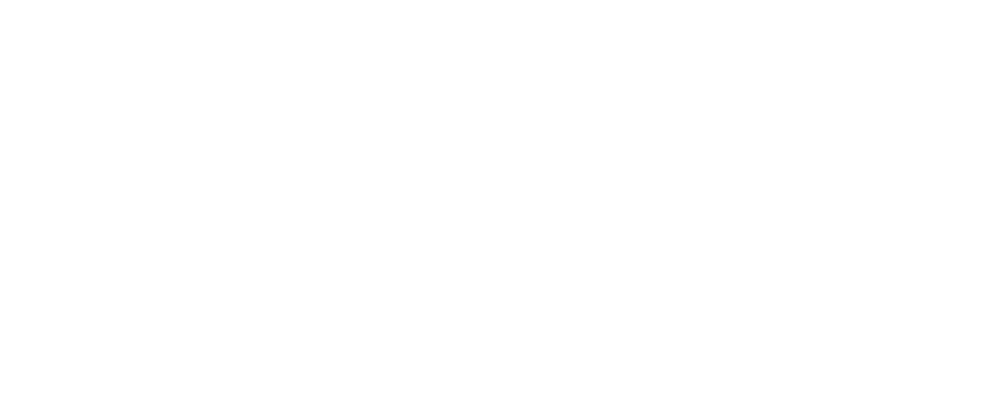
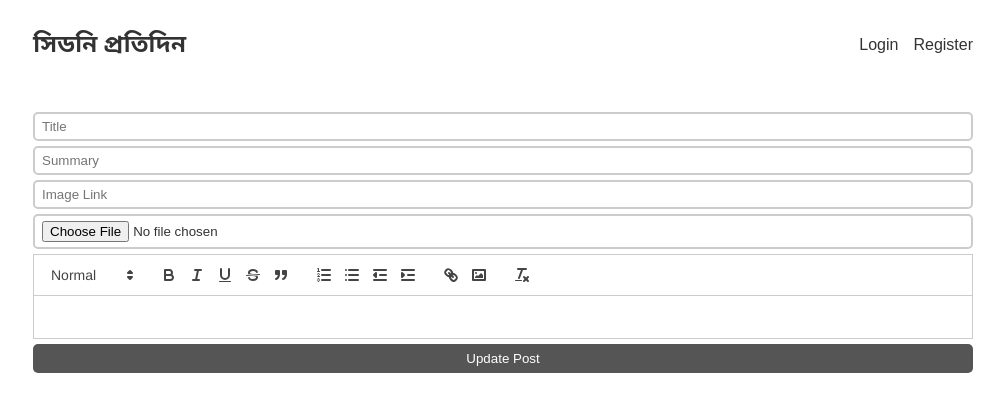
Before and after one commit to GlassesGuy321/Sydney-Protidin-News-Website, a React (Create React App) app in the folder client/: page /edit/1 in a window 1280 px wide. Before the commit this address had no page. Shown: the top 412 px of the page, without its empty margins (137-1141 px from the left). Built offline with nearby package versions, Linux system fonts and the light colour scheme; no server answers.

Commit message:
Can now edit pages after posting

```diff
--- a/client/src/App.css
+++ b/client/src/App.css
@@ -1,5 +1,9 @@
 * {
   box-sizing: border-box;
+}
+
+a {
+  cursor: pointer;
 }
 
 body {
@@ -13,7 +17,7 @@
 
 main {
   padding: 10px;
-  max-width: 700px;
+  max-width: 960px;
   margin: 0 auto;
 }
 
@@ -46,6 +50,12 @@
   gap: 20px;
   margin-bottom: 30px;
 
+}
+
+@media screen and (max-width: 600px) {
+  section.post {
+    grid-template-columns: 1fr;
+  }
 }
 
 section.post div.texts h2 {
@@ -93,6 +103,7 @@
 }
 
 button {
+  cursor: pointer;
   width: 100%;
   display: block;
   background-color: #555;
@@ -114,18 +125,6 @@
   margin: 10px 0 10px;
 }
 
-div.post-page div.image {
-  display: flex;
-  justify-content: center;
-  width: 100%;
-  margin-bottom: 10px;
-}
-
-div.post-page a {
-  color: #333;
-  text-decoration: underline;
-}
-
 div.post-page div.credentials {
   display: flex;
   justify-content: flex-start;
@@ -137,3 +136,43 @@
 div.post-page div.credentials * {
   margin: 0px 1px 10px;
 }
+
+div.post-page div.edit-row {
+  text-align: center;
+  margin-bottom: 20px;
+}
+
+div.post-page a.edit-btn {
+  background-color: #333;
+  display: inline-flex;
+  align-items: center;
+  gap: 5px;
+  color: #fff;
+  padding: 15px 30px;
+  border-radius: 5px;
+  text-decoration: none;
+}
+
+a svg {
+  translate: 0px -2px;
+  height: 20px;
+}
+
+div.post-page div.image {
+  display: flex;
+  justify-content: center;
+  margin-bottom: 10px;
+}
+
+div.post-page div.image img {
+  width: 100%;
+}
+
+div.post-page a {
+  color: #333;
+  text-decoration: underline;
+}
+
+div.post-page div.content p {
+  line-height: 1.6rem;
+}
--- a/client/src/App.js
+++ b/client/src/App.js
@@ -7,6 +7,7 @@
 import { UserContextProvider } from './UserContext';
 import CreatePost from './pages/CreatePost';
 import PostPage from './pages/PostPage';
+import EditPost from './pages/EditPost';
 
 function App() {
   return (
@@ -18,6 +19,7 @@
           <Route path={'/register'} element={<RegisterPage />} />
           <Route path={'/create'} element={<CreatePost />} />
           <Route path={'/post/:id'} element={<PostPage />} />
+          <Route path={'/edit/:id'} element={<EditPost />} />
         </Route>
       </Routes>
     </UserContextProvider>
--- a/client/src/Header.js
+++ b/client/src/Header.js
@@ -30,6 +30,7 @@
             <nav>
                 {username && (
                     <>
+                        <span> <i>Hello, {username}</i> </span>
                         <Link to="/create">Create new post</Link>
                         <Link to ='/' onClick={logout}>Logout</Link>
                     </>
--- /dev/null
+++ b/client/src/pages/EditPost.js
@@ -0,0 +1,93 @@
+import { useEffect, useState } from 'react';
+import { Navigate, useParams } from 'react-router-dom';
+import ReactQuill from 'react-quill';
+import 'react-quill/dist/quill.snow.css';
+
+const modules = {
+    toolbar: [
+      [{ 'header': [1, 2, false] }],
+      ['bold', 'italic', 'underline','strike', 'blockquote'],
+      [{'list': 'ordered'}, {'list': 'bullet'}, {'indent': '-1'}, {'indent': '+1'}],
+      ['link', 'image'],
+      ['clean']
+    ],
+};
+
+const formats = [
+    'header',
+    'bold', 'italic', 'underline', 'strike', 'blockquote',
+    'list', 'bullet', 'indent',
+    'link', 'image'
+];
+
+export default function EditPost() {
+    const {id} = useParams();
+    const [title, setTitle] = useState('');
+    const [summary, setSummary] = useState('');
+    const [imageLink, setImageLink] = useState('');
+    const [files, setFiles] = useState([]);
+    const [content, setContent] = useState('');
+    const [redirect, setRedirect] = useState(false);
+
+    useEffect(() => {
+        fetch('http://localhost:4000/post/'+id)
+            .then(response => {
+                response.json().then(postInfo => {
+                    setTitle(postInfo.title || '');
+                    setSummary(postInfo.summary || '');
+                    setImageLink(postInfo.imageLink || '');
+                    setContent(postInfo.content || '');
+                })
+            })
+    },[id])
+
+    async function updatePost(ev) {
+        ev.preventDefault();
+        const data = new FormData();
+        data.set('title', title);
+        data.set('summary', summary);
+        data.set('imageLink', imageLink);
+        data.set('content', content);
+        data.set('id', id)
+        if (files?.[0]) {
+            data.set('file', files?.[0]);
+        }
+        const response = await fetch('http://localhost:4000/post', {
+            method: 'PUT',
+            body: data,
+            credentials: 'include',
+          });
+          if (response.ok) {
+            setRedirect(true);
+          }
+    }
+
+    if (redirect) {
+        return <Navigate to={'/post/'+id} />
+    }
+
+    return (
+        <form onSubmit={updatePost}>
+            <input type="title"
+                placeholder={'Title'}
+                value={title}
+                onChange={ev => setTitle(ev.target.value)}/>
+            <input type="summary"
+                placeholder={'Summary'}
+                value={summary}
+                onChange={ev => setSummary(ev.target.value)}/>
+            <input type="url"
+                placeholder={'Image Link'}
+                value={imageLink}
+                onChange={ev => setImageLink(ev.target.value)}/>
+            <input type='file'
+                onChange={ev => setFiles(ev.target.files)}/>
+            <ReactQuill
+                value={content}
+                onChange={newValue => setContent(newValue)}
+                modules={modules}
+                formats={formats}/>
+            <button className='create-post'>Update Post</button>
+        </form>
+    )
+}
--- a/client/src/pages/PostPage.js
+++ b/client/src/pages/PostPage.js
@@ -1,9 +1,12 @@
 import { format } from "date-fns";
-import { useEffect, useState } from "react"
-import { useParams } from "react-router-dom";
+import { useContext, useEffect, useState } from "react"
+import { useParams, Link } from "react-router-dom";
+import { UserContext } from "../UserContext";
+
 
 export default function PostPage() {
     const [postInfo,setPostInfo] = useState(null);
+    const {userInfo} = useContext(UserContext);
     const {id} = useParams();
     useEffect(() => {
         fetch(`http://localhost:4000/post/${id}`)
@@ -24,11 +27,20 @@
                 <p>/</p>
                 <a href="" className="author">{postInfo.author.username}</a>
             </div>
+            {userInfo.id === postInfo.author._id && (
+                <div className="edit-row">
+                    <Link className="edit-btn" to={`/edit/${postInfo._id}`}>
+                        <svg xmlns="http://www.w3.org/2000/svg" fill="none" viewBox="0 0 24 24" strokeWidth={1.5} stroke="currentColor" className="size-6">
+                            <path strokeLinecap="round" strokeLinejoin="round" d="m16.862 4.487 1.687-1.688a1.875 1.875 0 1 1 2.652 2.652L10.582 16.07a4.5 4.5 0 0 1-1.897 1.13L6 18l.8-2.685a4.5 4.5 0 0 1 1.13-1.897l8.932-8.931Zm0 0L19.5 7.125M18 14v4.75A2.25 2.25 0 0 1 15.75 21H5.25A2.25 2.25 0 0 1 3 18.75V8.25A2.25 2.25 0 0 1 5.25 6H10" />
+                        </svg>
+                        Edit this post
+                    </Link>
+                </div>
+            )}
             <div className="image">
                 <img src={postInfo.imageLink} alt={postInfo.title}/>
             </div>
-            <div>{postInfo.summary}</div>
-            <div dangerouslySetInnerHTML={{__html:postInfo.content}} />
+            <div className="content" dangerouslySetInnerHTML={{__html:postInfo.content}} />
         </div>
     )
 }
```
Also changed, not shown: 1 other file (tests, documents, lock files or other folders).
